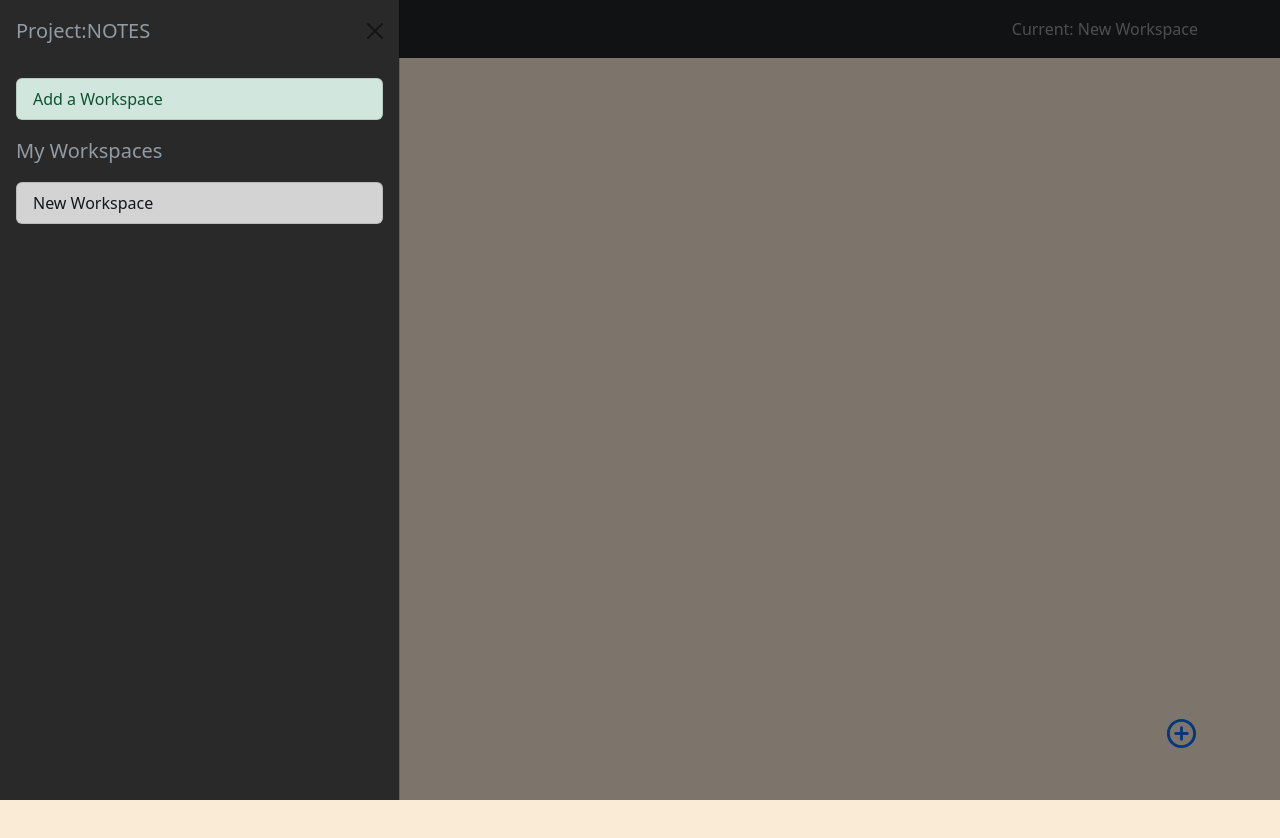
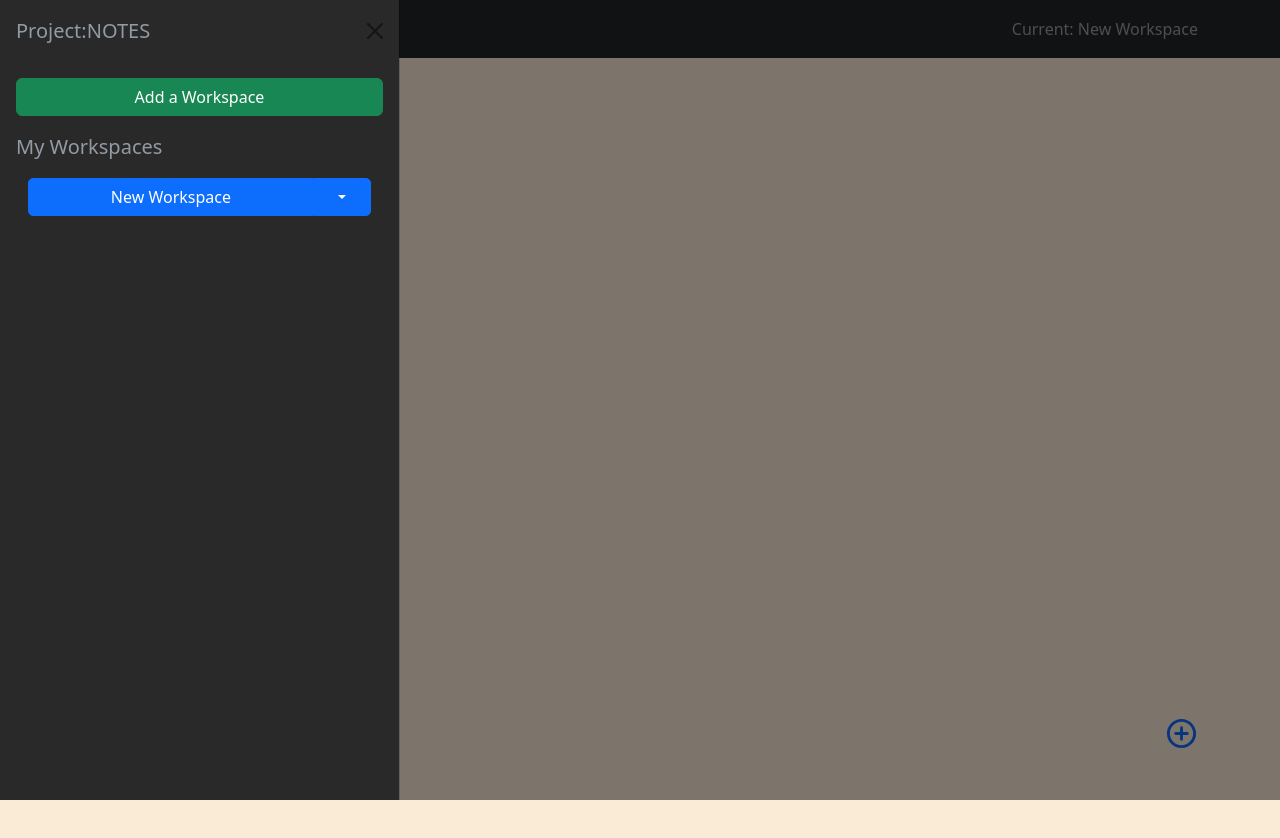
Before and after one commit to 1337-hacks/Project-NOTES, a React (Create React App) app in the folder project-notes-client/: page / in a window 1280 px wide. Both pictures are taken after a click on the button 102 px from the left and 28 px from the top of the page. Shown: the top 838 px of the page. Built offline with nearby package versions, Linux system fonts and the light colour scheme.

Commit message:
FM10 Further design changes, fixed delete note function

```diff
--- a/project-notes-client/public/styles.css
+++ b/project-notes-client/public/styles.css
@@ -90,4 +90,12 @@ footer p {
     background-color: #292929;
     border-color: #202020;
     color:rgb(146, 155, 163);
- }
+}
+
+#ws-btn {
+    border-radius: 5px 0px 0px 5px;
+}
+
+#ws-dropdown {
+    border-radius: 0px 5px 5px 0px;
+}
--- a/project-notes-client/src/components/App.js
+++ b/project-notes-client/src/components/App.js
@@ -40,6 +40,7 @@ function App() {
   }
 
   function deleteWorkspace(workspaceId) {
+
     setWorkspace((prevWorkspaces) => {
       return prevWorkspaces.filter((item, index) => {
         return workspaceId !== index;
@@ -69,7 +70,13 @@ function App() {
 
   return (
     <div>
-      <Header currentWorkspace={currentWSName} workspaces={workspace} openWorkspace={openWorkspace} submitWorkspace={addWorkspace}/>
+      <Header
+        currentWorkspace={currentWSName}
+        workspaces={workspace}
+        openWorkspace={openWorkspace}
+        submitWorkspace={addWorkspace}
+        deleteWorkspace={deleteWorkspace}
+      />
 
       {renderWorkspace ?
         <Workspace
--- a/project-notes-client/src/components/CreateWorkspace.js
+++ b/project-notes-client/src/components/CreateWorkspace.js
@@ -42,9 +42,11 @@ function CreateWorkspace(props) {
 
     return (
         <>
-            <ListGroup>
-                <ListGroup.Item action onClick={handleShowAddWS} variant="success">Add a Workspace</ListGroup.Item>
-            </ListGroup>
+            <div className="d-grid gap-2">
+                <Button onClick={handleShowAddWS} variant="success">
+                    Add a Workspace
+                </Button>
+            </div>
 
             <Modal
                 show={showAddWS}
--- a/project-notes-client/src/components/Header.js
+++ b/project-notes-client/src/components/Header.js
@@ -12,8 +12,20 @@ import HomeIcon from '@mui/icons-material/Home';
 import InfoIcon from '@mui/icons-material/Info';
 import MenuIcon from '@mui/icons-material/Menu';
 import SettingsIcon from '@mui/icons-material/Settings';
+import DeleteRoundedIcon from '@mui/icons-material/DeleteRounded';
+
+import SplitButton from 'react-bootstrap/SplitButton';
+import ButtonGroup from 'react-bootstrap/ButtonGroup';
+import Dropdown from 'react-bootstrap/Dropdown';
+
+import Row from 'react-bootstrap/Row';
+import Col from 'react-bootstrap/Col';
 
 function Header(props) {
+
+  const [showWSOptions, setShowWSOptions] = useState(false);
+  function handleCloseWSOptions() {setShowWSOptions(false)};
+  function handleShowWSOptions() {setShowWSOptions(true)};
 
   const [showBar, setShowBar] = useState(false);
   function handleCloseBar() {setShowBar(false)};
@@ -58,12 +70,62 @@ function Header(props) {
             <CreateWorkspace submitWorkspace={props.submitWorkspace}/>
 
             <Offcanvas.Title>My Workspaces</Offcanvas.Title>
-            <ListGroup>
+
+            {props.workspaces.map((workspaces, index) => (
+              <Dropdown as={ButtonGroup}>
+                <Container fluid>
+                  <Row>
+                    <ButtonGroup>
+                    <Col sm={10} className="d-grid gap-2">
+                      <Button
+                        id="ws-btn"
+                        variant="primary"
+                        onClick={() => openWorkspaceFunc(workspaces.id)}
+                        key={workspaces.id}
+                      >
+                        {workspaces.title}
+                      </Button>
+                    </Col>
+                    <Col sm={2} className="d-grid gap-2">
+                      <Dropdown.Toggle split
+                        id="ws-dropdown"
+                        variant="primary"
+                      />
+                    </Col>
+                    </ButtonGroup>
+                  </Row>
+                </Container>
+
+                <Dropdown.Menu>
+                  <Dropdown.Item href="#/edit">Rename</Dropdown.Item>
+                  <Dropdown.Item onClick={() => props.deleteWorkspace(workspaces.id)}>Delete</Dropdown.Item>
+                </Dropdown.Menu>
+              </Dropdown>
+            ))}
+
+            {/* <ListGroup>
               {props.workspaces.map((workspaces, index) => (
-                  <ListGroup.Item action onClick={() => openWorkspaceFunc(workspaces.id)} key={workspaces.id} variant="dark">{workspaces.title}</ListGroup.Item>
+                  <ListGroup.Item action
+                  onClick={() => openWorkspaceFunc(workspaces.id)}
+                  key={workspaces.id}
+                  variant="dark">
+                    <div>
+                      {workspaces.title}
+                    </div>
+                    {showWSOptions && <DeleteRoundedIcon onClick={() => props.deleteWorkspace(workspaces.id)}/>}
+                  </ListGroup.Item>
               ))}
+            </ListGroup> */}
 
-            </ListGroup>
+            {/* <SplitButton
+              variant="success"
+              onClick={() => openWorkspaceFunc(workspaces.id)}
+              key={workspaces.id}
+              title={workspaces.title}
+            >
+              <Dropdown.Item href="#/edit">Rename</Dropdown.Item>
+              <Dropdown.Item href="#/delete">Delete</Dropdown.Item>
+            </SplitButton> */}
           </Stack>
 
         </Offcanvas.Body>
@@ -78,14 +140,34 @@ function Header(props) {
         centered
       >
         <Modal.Body className="dark">
-          <h4>About Project:NOTES</h4>
-          <p>
-            This is my very first personal project, Project:NOTES! This is a simple
-            notetaking app that can be used in any application. Notes can be dragged
-            around, and new workspaces can be created to create multiple groups of
-            notes. To add a new workspace, navigate to the menu stack seen on the
-            navbar.
-          </p>
+          <Stack gap={3}>
+            <h4>About Project:NOTES</h4>
+            <Container fluid>
+              <h5>Project:NOTES</h5>
+
+              <p>
+                This is my very first personal project. Project:NOTES is a simple notetaking app
+                that works similarly to Google Keep and Windows Sticky Notes.
+              </p>
+
+              <h5>Features</h5>
+
+              <ul>
+                <li>Add, *edit (to be completed)* and delete notes easily</li>
+                <li>Drag notes around and rearrange to your preferences</li>
+                <li>Create workspaces to work on different groups of notes</li>
+              </ul>
+
+              <h5>Technologies used</h5>
+
+              <ul>
+                <li>MERN Stack (MongoDB, Express, React, Node)</li>
+                <li>React-Bootstrap</li>
+                <li>MUI (Icons)</li>
+              </ul>
+            </Container>
+          </Stack>
+
           <Button variant="danger" onClick={handleCloseAbout}>Close</Button>
         </Modal.Body>
       </Modal>
--- a/project-notes-client/src/components/Note.js
+++ b/project-notes-client/src/components/Note.js
@@ -21,8 +21,8 @@ function Note(props) {
           hover &&
             <ListGroup className="list-group-flush">
               <ListGroup.Item>
-                <Button variant="link"><EditIcon/></Button>
-                <Button variant="link" onClick={() => props.onClick(props.id)}><DeleteRoundedIcon/></Button>
+                <Button variant="link" onClick={() => props.edit(props.id)}><EditIcon/></Button>
+                <Button variant="link" onClick={() => props.delete(props.id)}><DeleteRoundedIcon/></Button>
               </ListGroup.Item>
             </ListGroup>
         }
--- a/project-notes-client/src/components/Workspace.js
+++ b/project-notes-client/src/components/Workspace.js
@@ -19,14 +19,16 @@ function Workspace(props) {
       });
     }
 
+    function editNote(noteId) {
+      console.log("To be completed!");
+    }
+
     function deleteNote(noteId) {
-      setNotes((prevNotes) => {
-        return prevNotes.filter((item, index) => {
-          return noteId !== index;
-        });
+      const set = currentWorkspace.noteSet;
+
+      setCurrentWorkspace((prevValues)=> {
+        return {...prevValues, noteSet: set.filter((note, index) => noteId !== index)}
       });
-
-      props.updateWorkspace(currentWorkspace.id, notes);
     }
 
     console.log("Inside currentWorkspace Component: ", currentWorkspace);
@@ -40,7 +42,8 @@ function Workspace(props) {
                         id={index}
                         heading={note.heading}
                         text={note.text}
-                        onClick={deleteNote}
+                        edit={editNote}
+                        delete={deleteNote}
                     />
                 ))}
             </div>
```
Also changed, not shown: 1 other file (tests, documents, lock files or other folders).
